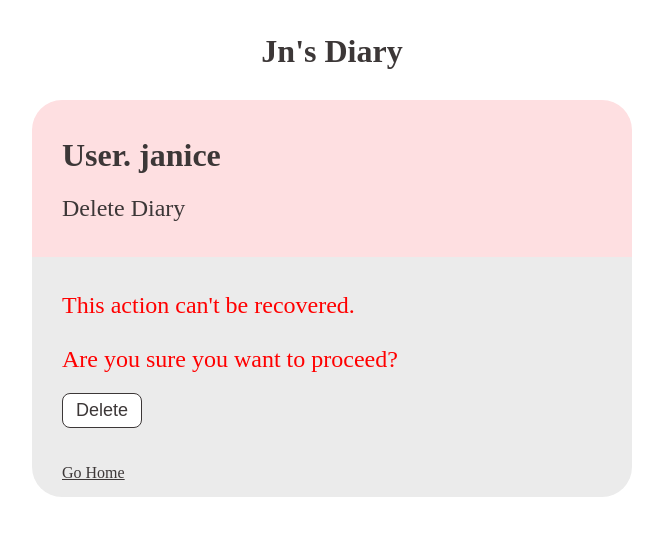
After one commit to jnmasterjn/jsx_dev-multi-small-projects-, a Django app: page /delete/11 in a window 1280 px wide. The commit adds this page. Shown: the top 536 px of the page, without its empty margins (308-971 px from the left). Run offline with Django 4.2, Linux system fonts and the light colour scheme; a user stored in the database is signed in.

Commit message:
finish delete function and css, we done!

```diff
--- a/projects/diary/Diary/Diary/settings.py
+++ b/projects/diary/Diary/Diary/settings.py
@@ -26,6 +26,10 @@ SECRET_KEY = "django-insecure--4j!26ki6(9sroqm9&=n8og(0gbd8r-6vnnj(zk3ap30v%o8jd
 DEBUG = True
 
 ALLOWED_HOSTS = []
+
+CKEDITOR_CONFIGS = {
+    'default': {'height' :300}
+}
 
 
 # Application definition
--- a/projects/diary/Diary/main/static/main/style.css
+++ b/projects/diary/Diary/main/static/main/style.css
@@ -1,9 +1,141 @@
+
+.nav-container{
+    margin: 10px auto;
+    padding-top: 2px;
+    max-width: 600px;
+    /* 配上margin auto 所以會幫你擠到中間 */
+    text-align: center;
+    color:rgb(60, 55, 55)
+}
+
+.main-container{
+    margin: 30px auto;
+    max-width: 600px;
+    color:rgb(60, 55, 55);
+}
+
+.head-container{
+    background-color: #FEDFE1;
+    padding: 15px 30px 15px 30px;
+    border-radius: 30px 30px 0px 0px ;
+}
+
+.diary-container{
+    background-color: rgb(235, 235, 235);
+    padding: 15px 30px 15px 30px;
+    border-radius: 0px 0px 30px 30px;
+}
+
+.submit-input{
+    outline: none;
+    /* 沒有html預設很醜的那些特效 */
+    border-radius: 8px;
+    border-style: solid;
+
+    background-color: white;
+    color:rgb(60, 55, 55);
+    border-color: rgb(60, 55, 55);
+    border-width: 1.5px;
+
+    height: 30px;
+    width:200px;
+
+    margin-bottom: 25px;
+    margin-top: 5px;
+
+    font-size: 18px;
+}
+
+.submit-button{
+    outline: none;
+    border-radius: 8px;
+    border-style: solid;
+
+    background-color: white;
+    color:rgb(60, 55, 55);
+    border-color: rgb(60, 55, 55);
+    border-width: 1.5px;
+
+    height: 35px;
+    width:80px;
+
+    font-size: 18px;
+}
+
 .color-mark{
     float:right;
     width:20px;
     height:20px;
     border-radius: 15px;
-    opacity: 0.7;
+    opacity: 0.8;
     margin-top: 5px;
     margin-right:15px;
 }
+
+.error{
+    margin: 0;
+    margin-top: 15px;
+    color:red;
+}
+
+/* ck editor content */
+#id_title{
+    outline:none;
+    border-style: solid;
+    border-width: 1.4px;
+
+    display: block;
+    color: rgb(60, 55, 55);
+    border-color: #cecece;
+
+    margin-top: 13px;
+
+    font-size: 16px;
+}
+
+/* 分隔線 */
+hr{
+    margin-bottom: 30px;
+    margin-top: 30px;
+}
+
+/* 輸入匡上面的文字說明 */
+label{
+    font-family: "Montserrat";
+    font-size: 16px;
+}
+
+select{
+    outline:none;
+    border-style: solid;
+    border-radius: 8px;
+    border-width: 1.5px;
+
+    background-color: white;
+    color:rgb(60 ,55 ,55);
+    border-color: rgb(60, 55, 55);
+}
+
+a{
+    font-family: "Montserrat";
+    color:rgb(60, 55, 55);
+    margin-right: 25px;
+}
+
+h1{
+    font-family: "Montserrat";
+}
+
+h2{
+    font-family: "Montserrat";
+    font-weight: 300;
+}
+
+h3{
+    font-family: "Montserrat";
+    font-weight: 300;
+}
+
+.delete-warning{
+    color:red;
+}
--- /dev/null
+++ b/projects/diary/Diary/main/templates/main/delete.html
@@ -0,0 +1,44 @@
+{% load static %}
+<!DOCTYPE html>
+<html>
+    <head>
+        <meta charset="UTF-8">
+        <title>Delete</title>
+        <link href="{% static 'main/style.css' %}" rel="stylesheet">
+
+    </head>
+
+    <body>
+        <div class="nav-container">
+            <h1> Jn's Diary</h1>
+        </div>
+
+    <div class="main-container">
+        <div class="head-container">
+            <h1>
+                User. {{request.user.username}}
+            </h1>
+            <h2> Delete Diary </h2>
+        </div>
+
+
+        <div class="diary-container">
+            <form method="post">
+                {% csrf_token %}
+
+                <h2 class="delete-warning">
+                    This action can't be recovered.
+                    <br><br>
+                    Are you sure you want to proceed?
+                </h2>
+
+                <button type="submit" class="submit-button"> Delete </button>
+
+                <br><br><br>
+                <a href="{% url 'main:index' %}"> Go Home </a>
+            </form>
+
+        </div>
+    </div>
+    </body>
+</html>
--- a/projects/diary/Diary/main/urls.py
+++ b/projects/diary/Diary/main/urls.py
@@ -9,5 +9,6 @@ urlpatterns = [
     path("signout/",views.signout, name="signout"),
     path("signup/", views.signup, name = "signup"),
     path("create/", views.create, name = "create"),
-    path("update/<int:current_id>", views.update, name = "update") #可以去抓網址後面的id, id不可能重複, 不管跨不跨user (coz the same database)
+    path("update/<int:current_id>", views.update, name = "update"), #可以去抓網址後面的id, id不可能重複, 不管跨不跨user (coz the same database)
+    path("delete/<int:current_id>", views.delete, name = "delete")
 ]
--- a/projects/diary/Diary/main/views.py
+++ b/projects/diary/Diary/main/views.py
@@ -150,3 +150,14 @@ def update(request,current_id):
         "form": form,
         #name : value
     })
+
+def delete(request,current_id):
+    if not request.user.is_authenticated:
+        return redirect(reverse_lazy("main:signin"))
+
+    if request.method == "POST":
+        Diary.objects.get(id = current_id, user = request.user).delete()
+        return redirect(reverse_lazy("main:index"))
+
+
+    return render(request, "main/delete.html")
```
Also changed, not shown: projects/diary/Diary/main/templates/main/create.html (+6 -5 lines), projects/diary/Diary/main/templates/main/index.html (+5 -9 lines), projects/diary/Diary/main/templates/main/signin.html (+7 -6 lines), projects/diary/Diary/main/templates/main/signup.html (+4 -3 lines), projects/diary/Diary/main/templates/main/update.html (+7 -5 lines), projects/diary/Diary/db.sqlite3.
